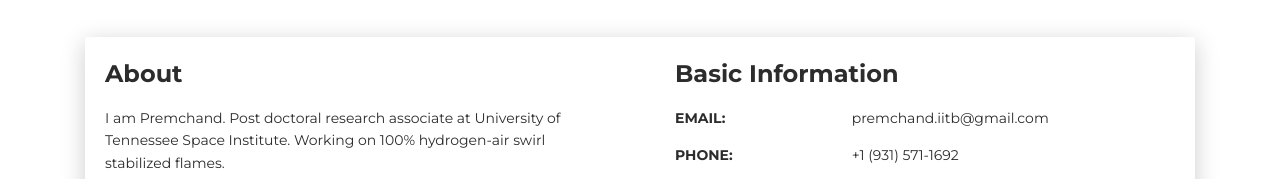
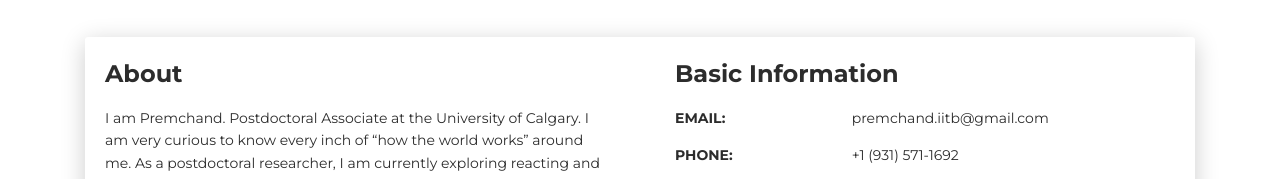
Before and after one commit to premchandcp/premchandcp.github.io, a plain HTML site: page index.html in a window 1280 px wide. Shown: the part 583-762 px from the top of the page. Drawn offline with Linux system fonts and the light colour scheme.

Commit message:
index.html

```diff
--- a/index.html
+++ b/index.html
@@ -69,7 +69,7 @@
         <div class="col-lg-6 col-md-12">
           <div class="card-body">
             <div class="h4 mt-0 title">About</div>
-            <p>I am Premchand. Post doctoral research associate at University of Tennessee Space Institute. Working on 100% hydrogen-air swirl stabilized flames.</p>
+            <p>I am Premchand. Postdoctoral Associate at the University of Calgary. I am very curious to know every inch of “how the world works” around me. As a postdoctoral researcher, I am currently exploring reacting and non-reacting flows, ranging from subsonic to hypersonic speeds, which are of great interest to me.</p>
             <p><a href="" target="_blank"></a></p>
           </div>
         </div>
```
